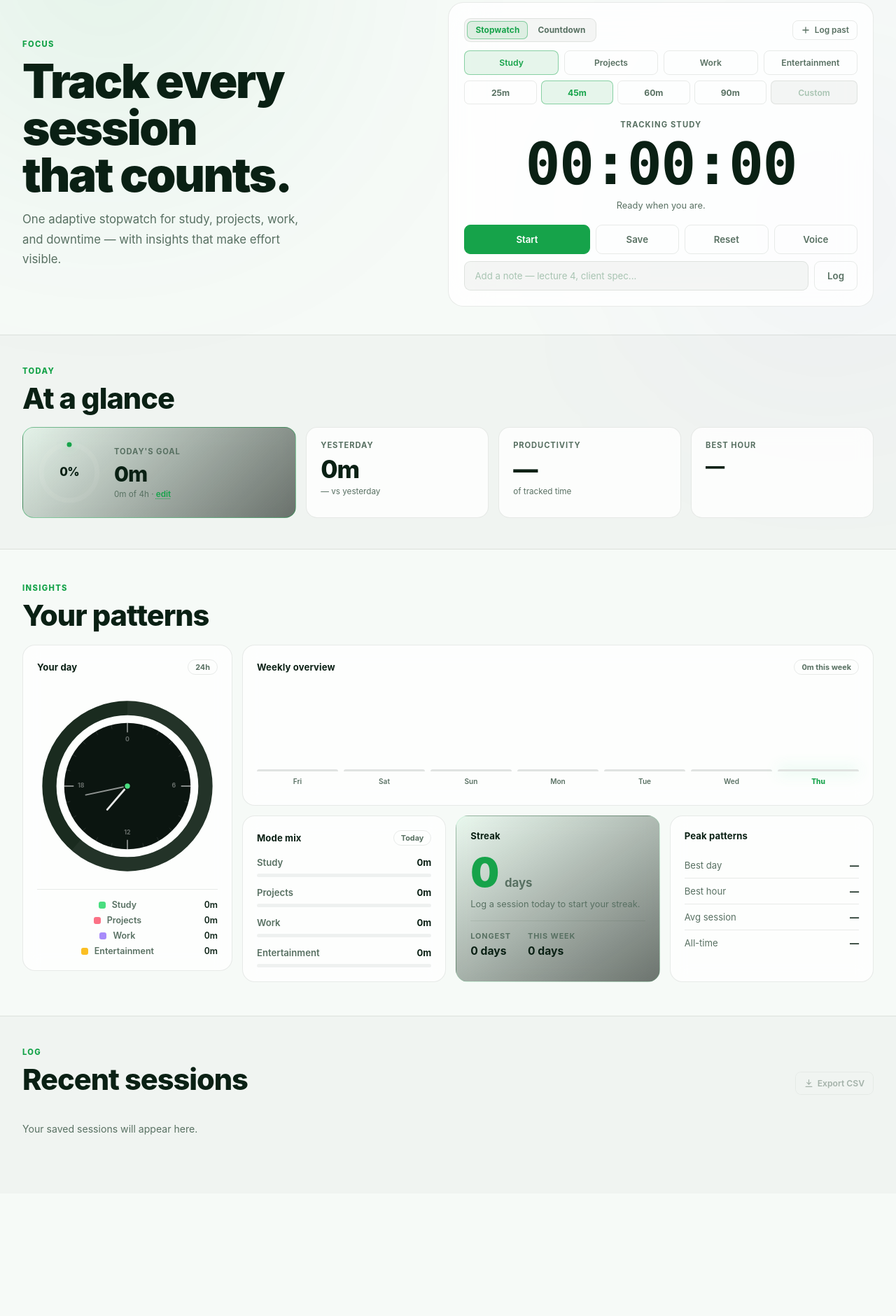
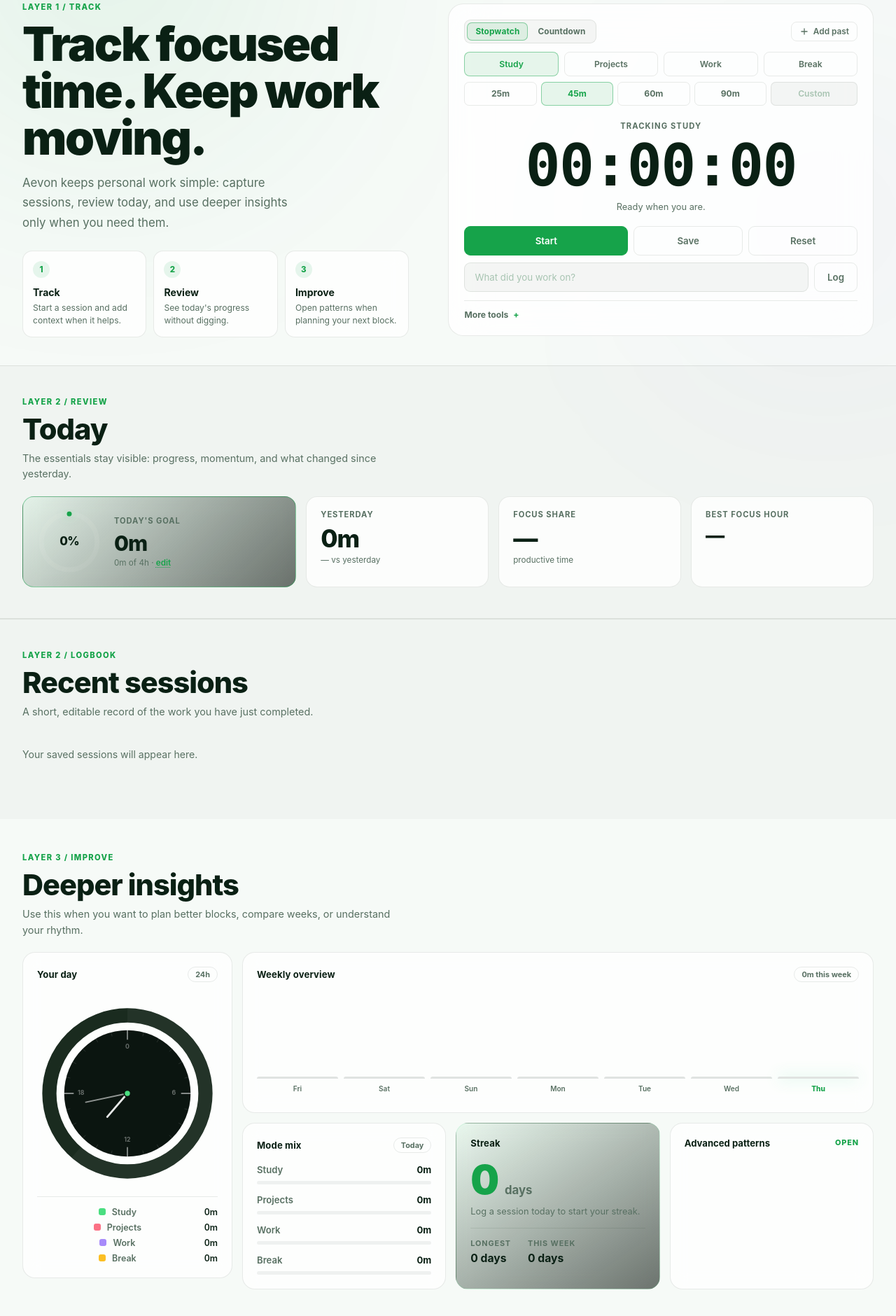
Before and after one commit to DB825/Aevon, a website: page index.html in a window 1280 px wide. Shown: the part 104-1984 px from the top of the page at 70% size. Before the commit the page ends 1809 px from the top, so only its background shows below. Drawn offline with nearby package versions, Linux system fonts and the light colour scheme.

Commit message:
Simplify Aevon content hierarchy

```diff
--- a/app.js
+++ b/app.js
@@ -2,7 +2,7 @@
   { id: "study",         label: "Study",         productive: true,  color: "#4ade80" },
   { id: "projects",      label: "Projects",      productive: true,  color: "#fb7185" },
   { id: "work",          label: "Work",          productive: true,  color: "#a78bfa" },
-  { id: "entertainment", label: "Entertainment", productive: false, color: "#fbbf24" },
+  { id: "entertainment", label: "Break", productive: false, color: "#fbbf24" },
 ];
 
 const storageKey = "aevon.sessions.v1";
@@ -1001,7 +1001,7 @@
   daysThisWeek.textContent  = `${active} ${active === 1 ? "day" : "days"}`;
   streakMsg.textContent     = streak === 0 ? "Log a session today to start your streak."
     : streak === 1 ? "Day one. Keep it going tomorrow."
-    : `${streak} days strong. Don't break the chain.`;
+    : `${streak} days strong. Keep the rhythm steady.`;
 
   bestDayEl.textContent    = getBestDayOfWeek();
   bestHour2.textContent    = getBestHour(sessions.filter(isProductive));
@@ -1019,7 +1019,7 @@
 function renderHistory() {
   emptyState.classList.toggle("is-hidden", sessions.length > 0);
   if (exportCsvBtn) exportCsvBtn.disabled = sessions.length === 0;
-  sessionList.innerHTML = sessions.slice(0, 14).map((s) => {
+  sessionList.innerHTML = sessions.slice(0, 8).map((s) => {
     const time = new Date(s.endedAt).toLocaleString([], { month:"short", day:"numeric", hour:"numeric", minute:"2-digit" });
     const tagsHtml = (s.tags || []).length
       ? `<div class="session-tags">${s.tags.map((t) => `<span class="tag-chip">#${escapeHtml(t)}</span>`).join("")}</div>`
@@ -1052,7 +1052,7 @@
 
 function setupVoice() {
   const SR = window.SpeechRecognition || window.webkitSpeechRecognition;
-  if (!SR) { voiceButton.disabled = true; voiceButton.textContent = "No voice"; return; }
+  if (!SR) { voiceButton.disabled = true; voiceButton.textContent = "Voice unavailable"; return; }
   recognition = new SR();
   recognition.continuous = true; recognition.interimResults = false; recognition.lang = "en-US";
   recognition.addEventListener("result", (e) => {
@@ -1134,9 +1134,9 @@
       <input class="field-input" id="ml-note" type="text" placeholder="What were you working on?" />
     </div>
     <div class="field">
-      <label class="field-label" for="ml-tags">Tags (optional)</label>
-      <input class="field-input" id="ml-tags" type="text" placeholder="math, client-x, deep-work" />
-      <span class="tag-hint">Space or comma separated, up to 6.</span>
+      <label class="field-label" for="ml-tags">Labels (optional)</label>
+      <input class="field-input" id="ml-tags" type="text" placeholder="writing, planning, admin" />
+      <span class="tag-hint">Use labels when they make sessions easier to find later.</span>
     </div>
     <div class="modal-actions">
       <button class="btn-ghost" type="button" data-modal-close>Cancel</button>
@@ -1195,9 +1195,9 @@
       <input class="field-input" id="ed-note" type="text" value="${escapeHtml(s.note || "")}" placeholder="What were you working on?" />
     </div>
     <div class="field">
-      <label class="field-label" for="ed-tags">Tags</label>
-      <input class="field-input" id="ed-tags" type="text" value="${escapeHtml(tagValue)}" placeholder="math, client-x, deep-work" />
-      <span class="tag-hint">Space or comma separated, up to 6.</span>
+      <label class="field-label" for="ed-tags">Labels</label>
+      <input class="field-input" id="ed-tags" type="text" value="${escapeHtml(tagValue)}" placeholder="writing, planning, admin" />
+      <span class="tag-hint">Use labels when they make sessions easier to find later.</span>
     </div>
     <div class="modal-actions">
       <button class="btn-danger"  id="ed-delete" type="button">Delete</button>
@@ -1280,7 +1280,7 @@
   { keys: ["M"],        label: "Log a past session" },
   { keys: ["G"],        label: "Open preferences" },
   { keys: ["T"],        label: "Toggle light / dark" },
-  { keys: ["?"],        label: "Show this cheatsheet" },
+  { keys: ["?"],        label: "Show shortcuts" },
   { keys: ["Esc"],      label: "Close any open dialog" },
 ];
 
@@ -1292,7 +1292,7 @@
     </li>
   `).join("");
 
-  openModal("Keyboard shortcuts", `
+  openModal("Shortcuts", `
     <p class="tag-hint" style="margin:-4px 0 6px;">Disabled while typing in a field or with a dialog open.</p>
     <ul class="shortcut-list">${rows}</ul>
     <div class="modal-actions">
@@ -1383,7 +1383,7 @@
   voiceEnabled = !voiceEnabled;
   if (voiceEnabled) {
     voiceButton.textContent = "Voice on"; voiceButton.classList.add("is-active");
-    runStatus.textContent   = "Voice: start, pause, save, reset, study, projects, work, entertainment.";
+    runStatus.textContent   = "Voice: start, pause, save, reset, study, projects, work, break.";
     try { recognition.start(); } catch {}
   } else {
     recognition.stop(); voiceButton.textContent = "Voice"; voiceButton.classList.remove("is-active");
--- a/index.html
+++ b/index.html
@@ -40,9 +40,6 @@
             <span id="header-streak">0</span>&thinsp;day streak
           </div>
           <div class="header-date" id="header-date"></div>
-          <button class="theme-toggle" id="shortcuts-btn" type="button" aria-label="Keyboard shortcuts" title="Keyboard shortcuts (?)">
-            <svg width="14" height="14" viewBox="0 0 24 24" fill="none" stroke="currentColor" stroke-width="2" stroke-linecap="round" stroke-linejoin="round" aria-hidden="true"><rect x="2" y="6" width="20" height="12" rx="2"/><path d="M7 10h.01M11 10h.01M15 10h.01M7 14h10"/></svg>
-          </button>
           <button class="theme-toggle" id="theme-toggle" type="button" aria-label="Toggle theme" title="Toggle theme">
             <svg class="theme-icon theme-icon--moon" width="14" height="14" viewBox="0 0 24 24" fill="none" stroke="currentColor" stroke-width="2" stroke-linecap="round" stroke-linejoin="round" aria-hidden="true"><path d="M21 12.79A9 9 0 1 1 11.21 3 7 7 0 0 0 21 12.79z"/></svg>
             <svg class="theme-icon theme-icon--sun"  width="14" height="14" viewBox="0 0 24 24" fill="none" stroke="currentColor" stroke-width="2" stroke-linecap="round" stroke-linejoin="round" aria-hidden="true"><circle cx="12" cy="12" r="4"/><path d="M12 2v2M12 20v2M4.93 4.93l1.41 1.41M17.66 17.66l1.41 1.41M2 12h2M20 12h2M4.93 19.07l1.41-1.41M17.66 6.34l1.41-1.41"/></svg>
@@ -59,9 +56,26 @@
       <section class="hero">
         <div class="hero-inner">
           <div class="hero-copy">
-            <p class="eyebrow">Focus</p>
-            <h1>Track every<br>session<br>that counts.</h1>
-            <p class="lede">One adaptive stopwatch for study, projects, work, and downtime — with insights that make effort visible.</p>
+            <p class="eyebrow">Layer 1 / Track</p>
+            <h1>Track focused time. Keep work moving.</h1>
+            <p class="lede">Aevon keeps personal work simple: capture sessions, review today, and use deeper insights only when you need them.</p>
+            <div class="workflow-steps" aria-label="Aevon workflow">
+              <div class="workflow-step">
+                <span>1</span>
+                <strong>Track</strong>
+                <p>Start a session and add context when it helps.</p>
+              </div>
+              <div class="workflow-step">
+                <span>2</span>
+                <strong>Review</strong>
+                <p>See today's progress without digging.</p>
+              </div>
+              <div class="workflow-step">
+                <span>3</span>
+                <strong>Improve</strong>
+                <p>Open patterns when planning your next block.</p>
+              </div>
+            </div>
           </div>
 
           <div class="timer-widget" id="timer-widget">
@@ -72,14 +86,14 @@
               </div>
               <button class="btn-icon" id="manual-log-btn" type="button" title="Log past session" aria-label="Log past session">
                 <svg width="14" height="14" viewBox="0 0 24 24" fill="none" stroke="currentColor" stroke-width="2.2" stroke-linecap="round" stroke-linejoin="round"><path d="M12 5v14M5 12h14"/></svg>
-                <span>Log past</span>
+                <span>Add past</span>
               </button>
             </div>
             <div class="mode-row" role="radiogroup" aria-label="Tracking mode">
               <button class="mode-btn is-active" data-mode="study"          type="button" role="radio" aria-checked="true">Study</button>
               <button class="mode-btn"            data-mode="projects"      type="button" role="radio" aria-checked="false">Projects</button>
               <button class="mode-btn"            data-mode="work"          type="button" role="radio" aria-checked="false">Work</button>
-              <button class="mode-btn"            data-mode="entertainment" type="button" role="radio" aria-checked="false">Entertainment</button>
+              <button class="mode-btn"            data-mode="entertainment" type="button" role="radio" aria-checked="false">Break</button>
             </div>
             <div class="countdown-presets" id="countdown-presets" hidden>
               <button class="preset-btn" data-minutes="25" type="button">25m</button>
@@ -97,13 +111,20 @@
               <button id="start-pause"  class="btn-primary" type="button">Start</button>
               <button id="save-session" class="btn-ghost"   type="button">Save</button>
               <button id="reset-session"class="btn-ghost"   type="button">Reset</button>
-              <button id="voice-toggle" class="btn-ghost"   type="button">Voice</button>
             </div>
             <form id="session-form" class="note-form">
               <input id="session-note" name="session-note" type="text" autocomplete="off"
-                     placeholder="Add a note — lecture 4, client spec..." />
+                     placeholder="What did you work on?" />
               <button type="submit" class="btn-log">Log</button>
             </form>
+            <details class="timer-more">
+              <summary>More tools</summary>
+              <div class="timer-tools-grid">
+                <button id="voice-toggle" class="btn-tool" type="button">Voice control</button>
+                <button id="shortcuts-btn" class="btn-tool" type="button">Shortcuts</button>
+                <button class="btn-tool" id="export-csv" type="button" title="Export all sessions as CSV">Export CSV</button>
+              </div>
+            </details>
           </div>
         </div>
       </section>
@@ -111,8 +132,9 @@
       <section class="today-section">
         <div class="section-wrap">
           <div class="section-head">
-            <p class="eyebrow">Today</p>
-            <h2>At a glance</h2>
+            <p class="eyebrow">Layer 2 / Review</p>
+            <h2>Today</h2>
+            <p class="section-intro">The essentials stay visible: progress, momentum, and what changed since yesterday.</p>
           </div>
           <div class="today-grid">
             <article class="stat-card stat-card--goal" id="goal-card">
@@ -139,23 +161,38 @@
               <p class="stat-sub" id="daily-delta">— vs yesterday</p>
             </article>
             <article class="stat-card">
-              <p class="stat-label">Productivity</p>
+              <p class="stat-label">Focus share</p>
               <strong class="stat-value" id="productivity-score">—</strong>
-              <p class="stat-sub">of tracked time</p>
+              <p class="stat-sub">productive time</p>
             </article>
             <article class="stat-card">
-              <p class="stat-label">Best hour</p>
+              <p class="stat-label">Best focus hour</p>
               <strong class="stat-value stat-value--md" id="best-hour">—</strong>
             </article>
           </div>
         </div>
       </section>
 
+      <section class="history-section">
+        <div class="section-wrap">
+          <div class="section-head--row">
+            <div class="section-head">
+              <p class="eyebrow">Layer 2 / Logbook</p>
+              <h2>Recent sessions</h2>
+              <p class="section-intro">A short, editable record of the work you have just completed.</p>
+            </div>
+          </div>
+          <div id="empty-state" class="empty-state">Your saved sessions will appear here.</div>
+          <ol id="session-list" class="session-list"></ol>
+        </div>
+      </section>
+
       <section class="insights-section">
         <div class="section-wrap">
           <div class="section-head">
-            <p class="eyebrow">Insights</p>
-            <h2>Your patterns</h2>
+            <p class="eyebrow">Layer 3 / Improve</p>
+            <h2>Deeper insights</h2>
+            <p class="section-intro">Use this when you want to plan better blocks, compare weeks, or understand your rhythm.</p>
           </div>
           <div class="insights-grid">
 
@@ -208,36 +245,22 @@
                   </div>
                 </div>
 
-                <div class="insight-card insight-card--peaks">
-                  <div class="card-head"><h3>Peak patterns</h3></div>
-                  <ul class="peak-list">
+                <details class="advanced-insights">
+                  <summary>Advanced patterns</summary>
+                  <div class="insight-card insight-card--peaks">
+                    <div class="card-head"><h3>Peak patterns</h3></div>
+                    <ul class="peak-list">
                     <li class="peak-item"><span>Best day</span><strong id="best-day">—</strong></li>
                     <li class="peak-item"><span>Best hour</span><strong id="best-hour-2">—</strong></li>
                     <li class="peak-item"><span>Avg session</span><strong id="avg-session">—</strong></li>
                     <li class="peak-item"><span>All-time</span><strong id="total-all-time">—</strong></li>
-                  </ul>
-                </div>
+                    </ul>
+                  </div>
+                </details>
               </div>
             </div>
 
           </div>
-        </div>
-      </section>
-
-      <section class="history-section">
-        <div class="section-wrap">
-          <div class="section-head--row">
-            <div class="section-head">
-              <p class="eyebrow">Log</p>
-              <h2>Recent sessions</h2>
-            </div>
-            <button class="btn-export" id="export-csv" type="button" title="Export all sessions as CSV">
-              <svg width="13" height="13" viewBox="0 0 24 24" fill="none" stroke="currentColor" stroke-width="2.2" stroke-linecap="round" stroke-linejoin="round" aria-hidden="true"><path d="M12 3v12M7 10l5 5 5-5M4 21h16"/></svg>
-              Export CSV
-            </button>
-          </div>
-          <div id="empty-state" class="empty-state">Your saved sessions will appear here.</div>
-          <ol id="session-list" class="session-list"></ol>
         </div>
       </section>
 
--- a/styles.css
+++ b/styles.css
@@ -214,6 +214,10 @@
   width: 100%;
 }
 
+.hero-copy {
+  max-width: 560px;
+}
+
 /* ─── Typography ─── */
 .eyebrow {
   font-size: 0.7rem;
@@ -253,6 +257,47 @@
   line-height: 1.7;
   color: var(--muted);
   max-width: 38ch;
+}
+
+.workflow-steps {
+  display: grid;
+  grid-template-columns: repeat(3, 1fr);
+  gap: 10px;
+  margin-top: 26px;
+}
+
+.workflow-step {
+  padding: 14px;
+  border: 1px solid var(--border);
+  border-radius: 14px;
+  background: var(--card);
+  backdrop-filter: blur(12px);
+}
+
+.workflow-step span {
+  display: inline-grid;
+  place-items: center;
+  width: 24px;
+  height: 24px;
+  margin-bottom: 12px;
+  border-radius: 50%;
+  background: var(--green-dim);
+  color: var(--green);
+  font-size: 0.72rem;
+  font-weight: 800;
+}
+
+.workflow-step strong {
+  display: block;
+  margin-bottom: 5px;
+  color: var(--text);
+  font-size: 0.88rem;
+}
+
+.workflow-step p {
+  color: var(--muted);
+  font-size: 0.76rem;
+  line-height: 1.45;
 }
 
 /* ─── Timer widget ─── */
@@ -346,7 +391,7 @@
 /* Controls */
 .control-row {
   display: grid;
-  grid-template-columns: 1.5fr 1fr 1fr 1fr;
+  grid-template-columns: 1.5fr 1fr 1fr;
   gap: 8px;
   margin-bottom: 10px;
 }
@@ -433,6 +478,72 @@
   color: var(--green);
 }
 
+.timer-more {
+  margin-top: 12px;
+  border-top: 1px solid var(--border);
+  padding-top: 12px;
+}
+
+.timer-more summary {
+  width: fit-content;
+  color: var(--muted);
+  cursor: pointer;
+  font-size: 0.76rem;
+  font-weight: 700;
+  list-style: none;
+  transition: color 0.16s ease;
+}
+
+.timer-more summary::-webkit-details-marker { display: none; }
+
+.timer-more summary:hover {
+  color: var(--green);
+}
+
+.timer-more summary::after {
+  content: "+";
+  margin-left: 7px;
+  color: var(--green);
+}
+
+.timer-more[open] summary::after {
+  content: "-";
+}
+
+.timer-tools-grid {
+  display: grid;
+  grid-template-columns: repeat(3, 1fr);
+  gap: 8px;
+  margin-top: 10px;
+}
+
+.btn-tool {
+  min-height: 38px;
+  border: 1px solid var(--border);
+  border-radius: 8px;
+  background: var(--input-bg);
+  color: var(--muted);
+  font-size: 0.76rem;
+  font-weight: 700;
+  transition: all 0.16s ease;
+}
+
+.btn-tool:hover {
+  border-color: var(--border-active);
+  color: var(--green);
+}
+
+.btn-tool.is-active {
+  border-color: var(--border-active);
+  color: var(--green);
+  background: var(--green-dim);
+}
+
+.btn-tool:disabled {
+  cursor: not-allowed;
+  opacity: 0.5;
+}
+
 /* ─── Today section ─── */
 .today-section {
   padding: 44px 32px;
@@ -448,6 +559,14 @@
 
 .section-head { margin-bottom: 20px; }
 
+.section-intro {
+  max-width: 58ch;
+  margin-top: 10px;
+  color: var(--muted);
+  font-size: 0.9rem;
+  line-height: 1.55;
+}
+
 .today-grid {
   display: grid;
   grid-template-columns: 1.5fr 1fr 1fr 1fr;
@@ -523,6 +642,46 @@
   border-radius: 18px;
   background: var(--card);
   backdrop-filter: blur(12px);
+}
+
+.advanced-insights {
+  padding: 20px;
+  border: 1px solid var(--border);
+  border-radius: 18px;
+  background: var(--card);
+  backdrop-filter: blur(12px);
+}
+
+.advanced-insights summary {
+  color: var(--text);
+  cursor: pointer;
+  font-size: 0.82rem;
+  font-weight: 700;
+  list-style: none;
+}
+
+.advanced-insights summary::-webkit-details-marker { display: none; }
+
+.advanced-insights summary::after {
+  content: "Open";
+  float: right;
+  color: var(--green);
+  font-size: 0.68rem;
+  font-weight: 800;
+  letter-spacing: 0.08em;
+  text-transform: uppercase;
+}
+
+.advanced-insights[open] summary::after {
+  content: "Hide";
+}
+
+.advanced-insights .insight-card {
+  margin-top: 16px;
+  padding: 0;
+  border: none;
+  background: transparent;
+  backdrop-filter: none;
 }
 
 /* ─── Activity clock ─── */
@@ -1492,6 +1651,7 @@
 
   .insights-grid { grid-template-columns: 1fr; }
   .insights-bottom { grid-template-columns: 1fr 1fr; }
+  .advanced-insights { grid-column: 1 / -1; }
 
   .insight-card--clock { max-width: 320px; }
 }
@@ -1508,6 +1668,8 @@
 
   .today-grid { grid-template-columns: 1fr; }
   .insights-bottom { grid-template-columns: 1fr; }
+  .workflow-steps { grid-template-columns: 1fr; }
+  .timer-tools-grid { grid-template-columns: 1fr; }
 
   .insight-card--clock { max-width: 100%; }
 
```
